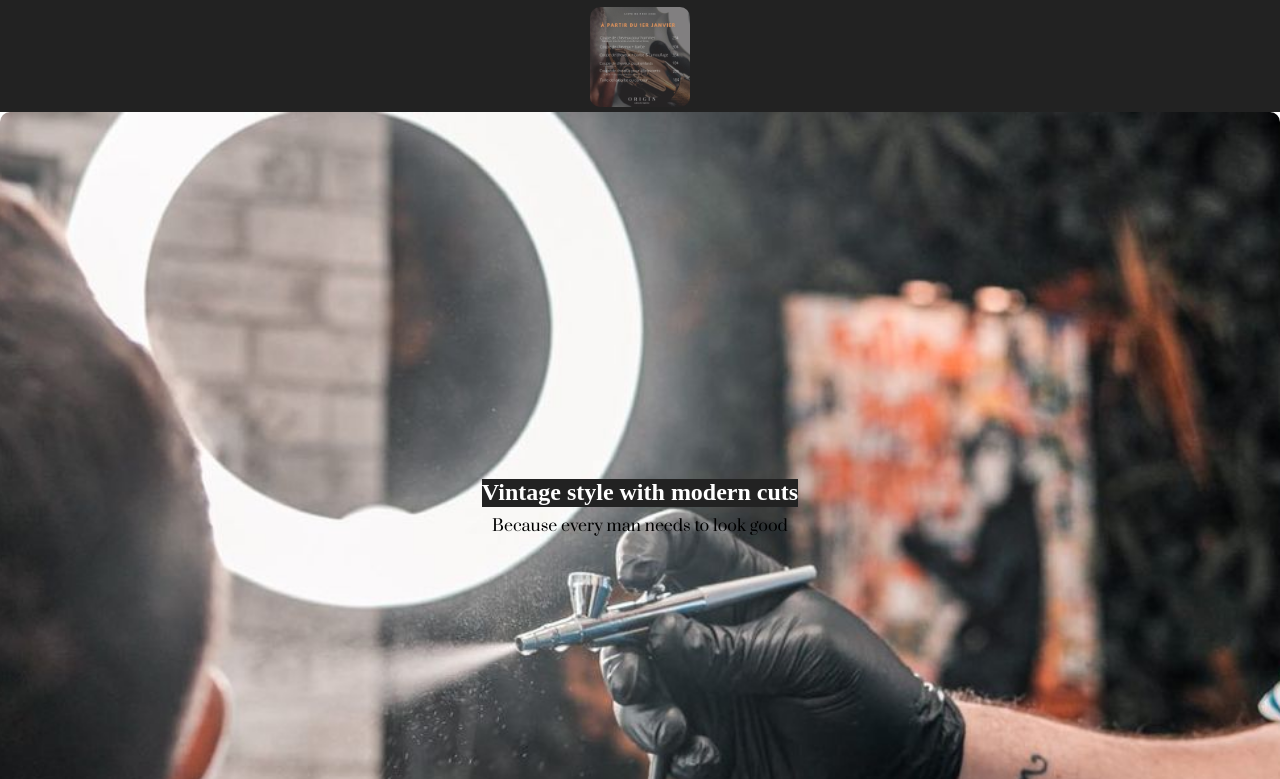
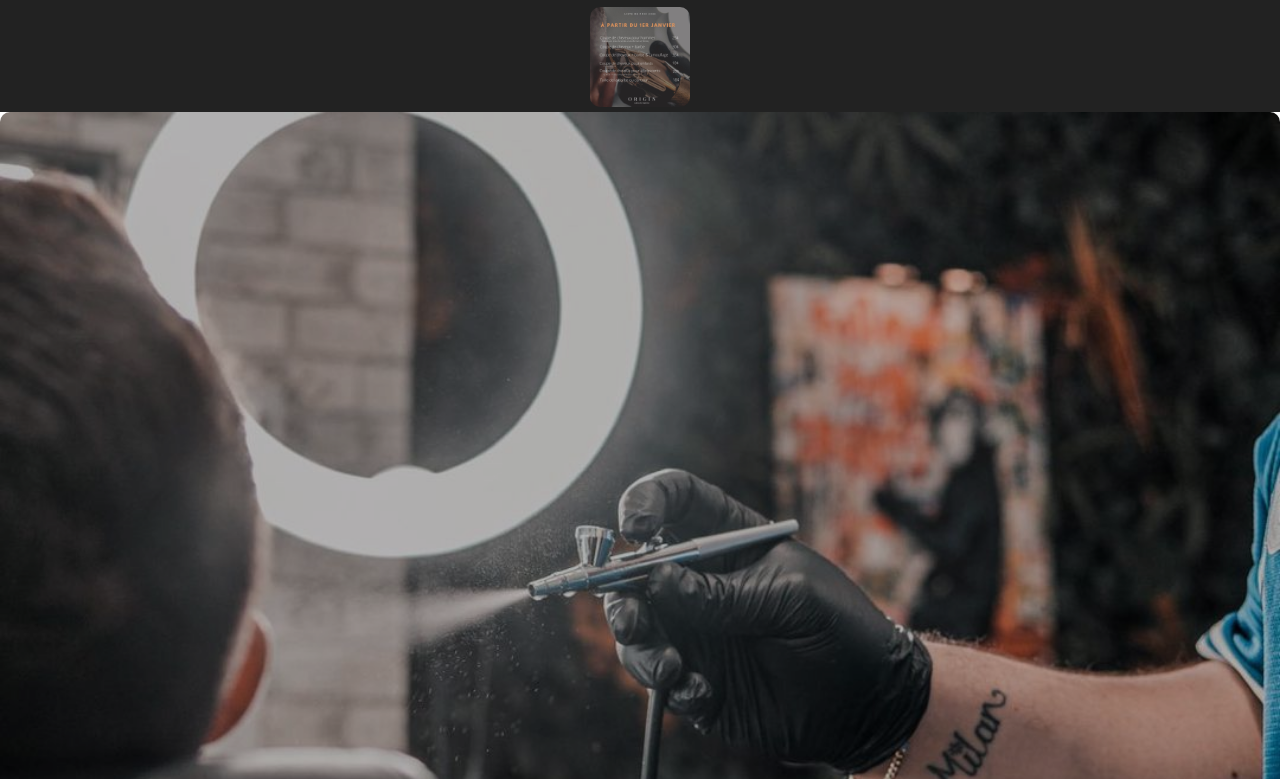
Before and after one commit to Emile-Massumov/barber-website, a website built with Parcel: page index.html in a window 1280 px wide. Shown: the part 581-1360 px from the top of the page. Built offline with nearby package versions, Linux system fonts and the light colour scheme.

Commit message:
added style for img

```diff
--- a/css/main.css
+++ b/css/main.css
@@ -181,25 +181,33 @@ header {
   }
 /**photoslide section**/
   .intro {
-    height: 100vh;
     position: relative;
     display: flex;
     justify-content: center;
     align-items: center;
     text-align: center;
+    height: 100vh;
   }
+  .intro-section {
+    border-radius: 0.5rem;
+    padding: 2rem 2.5rem;
+    letter-spacing: 0.1rem;
+  }
+
+
   .slideshow-img {
     position: absolute;
     top:0;
     left:0;
     width: 100%;
-    height: 100%;
     object-fit: cover;
     z-index: -1;
     /*display: none;*/
     opacity: 0;
     transition: opacity 1s ease-in-out;
+    filter:brightness(70%)
   }
+
 /**footer ***/
   footer {
     display: flex;
--- a/index.html
+++ b/index.html
@@ -89,8 +89,7 @@
      <img src="./img/barber4.jpg" alt="barber-photo" class="slideshow-img">
      </div>
      <div class="intro-section">
-    <h2>Vintage style with modern cuts</h2>
-    <p>Because every man needs to look good</p>
+
 </div>
 
 
```
